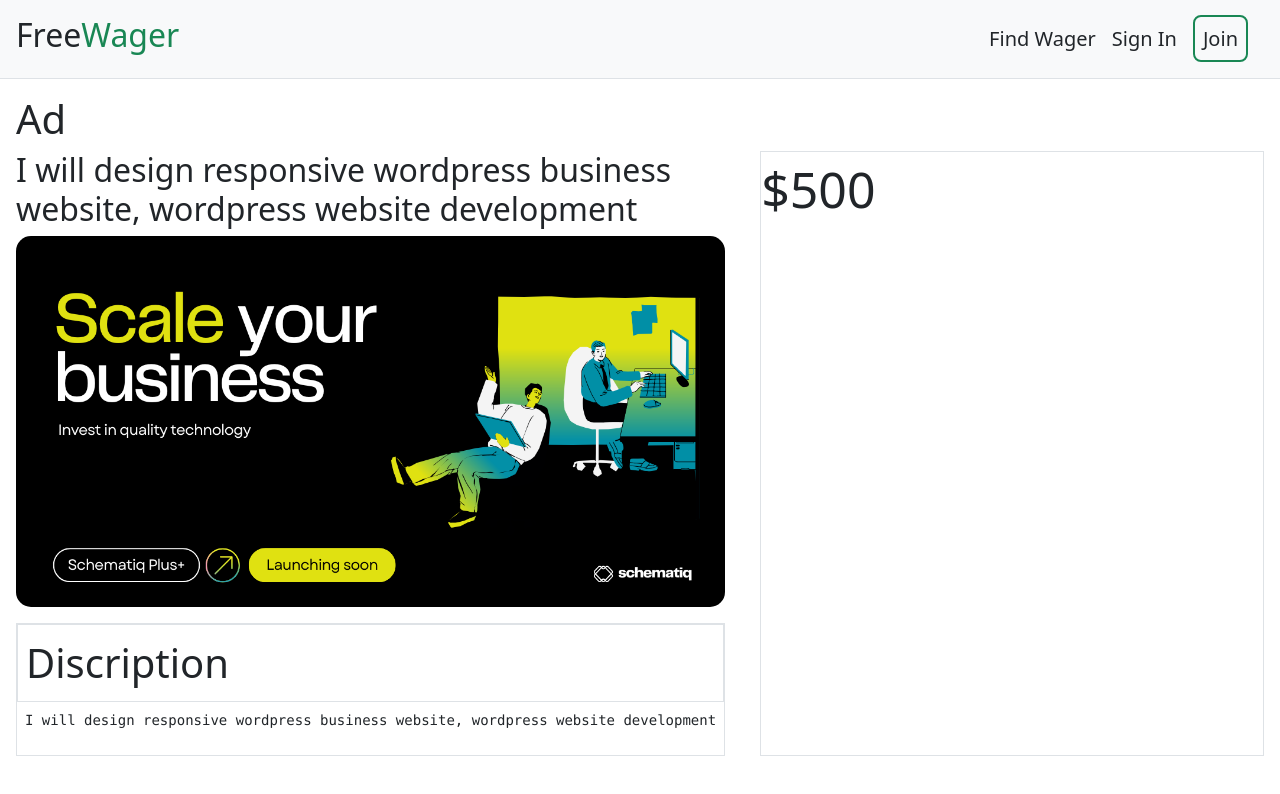
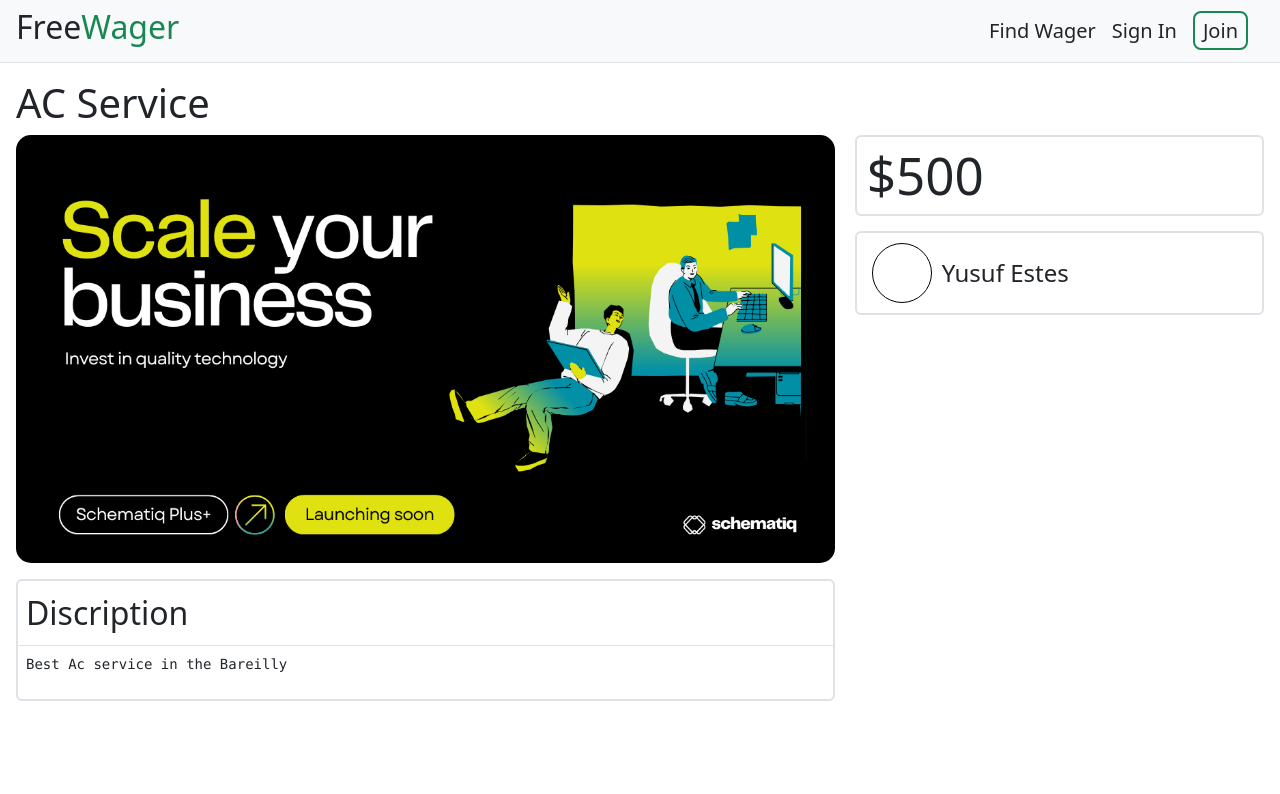
Before and after one commit to Raqib-Ali/FreeWager, a React (Create React App) app: page /ad/id in a window 1280 px wide. Shown: the top 794 px of the page. Built offline with nearby package versions, Linux system fonts and the light colour scheme.

Commit message:
changes in ad component

```diff
--- a/src/Components/Header.jsx
+++ b/src/Components/Header.jsx
@@ -3,13 +3,13 @@
 export function Header(){
 
     return(
-        <header className="border-bottom">
-            <div className="d-flex justify-content-between p-3 bg-light align-items-center">
+        <header className="border-bottom position-sticky top-0">
+            <div className="d-flex justify-content-between px-3 py-2 bg-light align-items-center">
                 <Link to={"/"} className="text-decoration-none text-dark"><h2>Free<span className="text-success">Wager</span></h2></Link>
                 <nav>
                     <span className="me-3 fs-5 fw-medium">Find Wager</span>
                     <span className="me-3 fs-5 fw-medium">Sign In</span>
-                    <span className="me-3 fs-5 fw-medium border border-2 border-success rounded-3 p-2">Join</span>
+                    <span className="me-3 fs-5 fw-medium border border-2 border-success rounded-3 px-2 py-1">Join</span>
                 </nav>
             </div>
         </header>
--- a/src/Pages/Ad.css
+++ b/src/Pages/Ad.css
@@ -1,8 +1,8 @@
 
 .ad-layout{
     display:grid;
-    grid-template-columns: 7fr 5fr;
-    gap: 35px;
+    grid-template-columns: 8fr 4fr;
+    gap: 20px;
 
     img{
         width: 100%;
@@ -11,6 +11,21 @@
 }
 
 .pricing{
-    font-size: 50px;
+    font-size: 4vw;
     font-weight: 500;
+
+    padding: 0 10px;
 }
+
+.Service-man{
+    padding: 10px 15px;
+    margin-top: 15px;
+}
+
+.seller-prof{
+    width: 60px;
+    height: 60px;
+    border: 1px solid black;
+    border-radius: 50%;
+    margin-right: 10px;
+}
--- a/src/Pages/Ad.jsx
+++ b/src/Pages/Ad.jsx
@@ -5,33 +5,37 @@
     const [ads, setAds] = useState({
 
         Name: "Raqib Ali",
-        Discription: "I will design responsive wordpress business website, wordpress website development",
+        Discription: "Best Ac service in the Bareilly",
         Pricing: "$500",
         Image: "../ad-image.png",
-        Rating: "5.0"
-
+        Rating: "5.0",
+        ServiceMan: 'Yusuf Estes',
+        Category: 'AC Service',
+        Location: 'Zakhira, Bareilly 243001'
     });
 
     return (
         <div>
-            <h1>Ad</h1>
+            <h1>{ads.Category}</h1>
             <div className="ad-layout">
                 <div>
-                    <h2>{ads.Discription}</h2>
                     <img src="../ad-image.png" alt="" />
-                    <div className='discription border border-1 mt-3'>
-                        <div className='fs-1 fw-medium p-2 border border-1'>Discription</div>
+                    <div className='discription border border-2 rounded-2 mt-3'>
+                        <div className='fs-2 fw-medium p-2  border-bottom'>Discription</div>
                         <div className='p-2'>
                             <pre>{ads.Discription}</pre>
                         </div>
                     </div>
                 </div>
-                <div className='border border-1'>
-                    <div className="pricing">
+                <div className=''>
+                    <div className="pricing border border-2 rounded-2">
                         {ads.Pricing}
                     </div>
-                    <div>
-
+                    <div className='Service-man border border-2 rounded-2'>
+                        <div className='d-flex align-items-center'>
+                            <div className='seller-prof'><img className='' src="" alt="" /></div>
+                            <div className='fs-4'>{ads.ServiceMan}</div>
+                        </div>
                     </div>
                 </div>
             </div>
--- a/src/Pages/Ads.jsx
+++ b/src/Pages/Ads.jsx
@@ -6,6 +6,14 @@
 
     const [categories, setCategories] = useState(["AC Services", "Refrigerator Repair", "Painter", "Construction"]);
     const [ads, setAds] = useState([{
+
+        Name:"Raqib Ali",
+        Discription:"Aspiring Frontend Developer",
+        Image: "../ad-image.png",
+        Rating: "5.0"
+
+    },
+    {
 
         Name:"Raqib Ali",
         Discription:"Aspiring Frontend Developer",
--- a/src/Pages/Home.css
+++ b/src/Pages/Home.css
@@ -84,6 +84,8 @@
         height: 90vh;
     }
 
+
+
     .title h1 {
         font-size: 7vh;
         font-weight: 600;
--- a/src/index.css
+++ b/src/index.css
@@ -6,6 +6,7 @@
   -webkit-font-smoothing: antialiased;
   -moz-osx-font-smoothing: grayscale;
   box-sizing: border-box;
+  padding: 0;
 }
 
 code {
```
